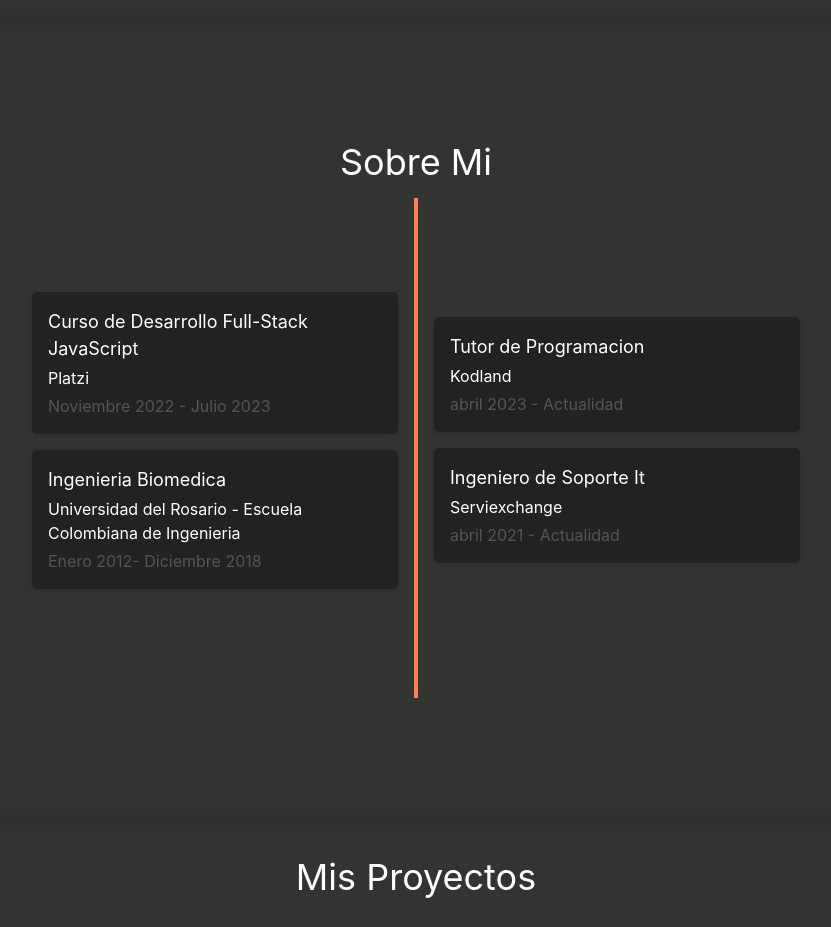
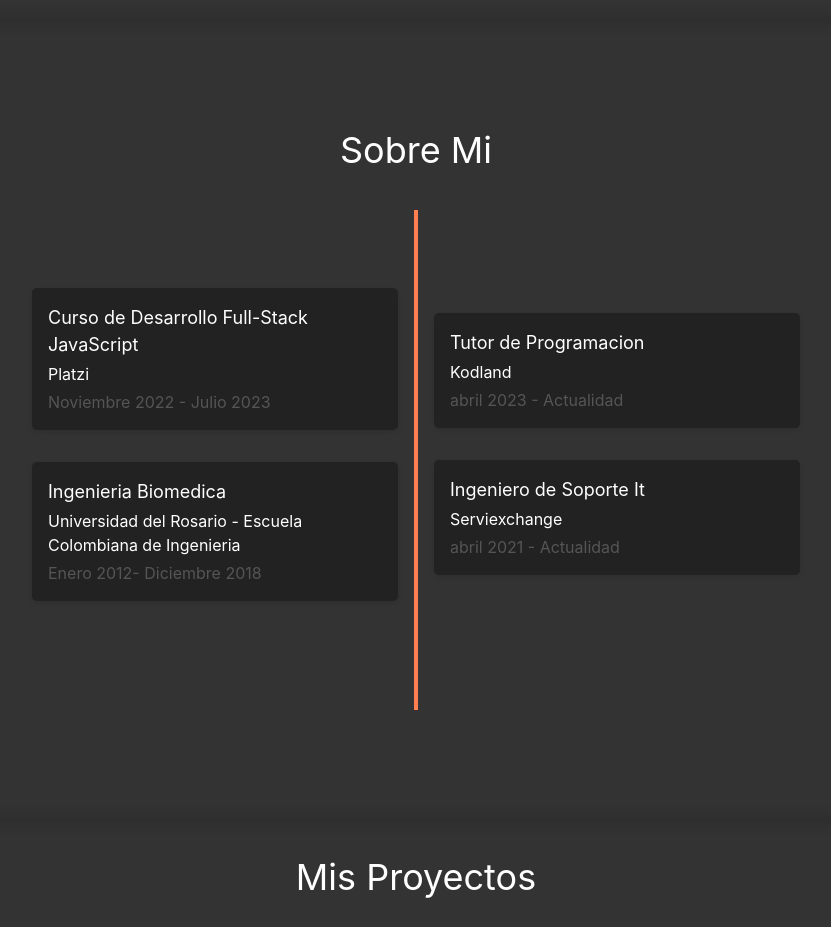
Before and after one commit to luchitoide/portfolio, a React (Create React App) app: page / in a window 1280 px wide. Shown: the part 780-1707 px from the top of the page, without its empty margins (224-1055 px from the left). Built offline with nearby package versions, Linux system fonts and the light colour scheme.

Commit message:
about me 0.2

```diff
--- a/src/components/About.js
+++ b/src/components/About.js
@@ -9,6 +9,7 @@ const AboutSection = styled.section`
   flex-direction: column;
   align-items: center;
   justify-content: center;
+
 `;
 
 const ContentWrapper = styled.div`
@@ -35,7 +36,7 @@ const ExperienceContainer = styled.div`
 `;
 
 const EducationItem = styled.div`
-  margin-bottom: 1rem;
+  margin-bottom: 2rem;
   padding: 1rem;
   background-color: #222;
   color: rgb(255 255 255);
@@ -61,7 +62,7 @@ const Date = styled.p`
 `;
 
 const ExperienceItem = styled.div`
-  margin-bottom: 1rem;
+  margin-bottom: 2rem;
   padding: 1rem;
   background-color: #222;
   color: rgb(255 255 255);
@@ -89,7 +90,7 @@ const ExperienceDate = styled.p`
 const About = () => {
   return (
     <AboutSection id="about">
-      <h2 className="text-4xl mb-4 text-center text-white">Sobre Mi</h2>
+      <h2 className="text-4xl mb-10 text-center text-white">Sobre Mi</h2>
       <ContentWrapper>
         <EducationContainer>
         <EducationItem>
```
